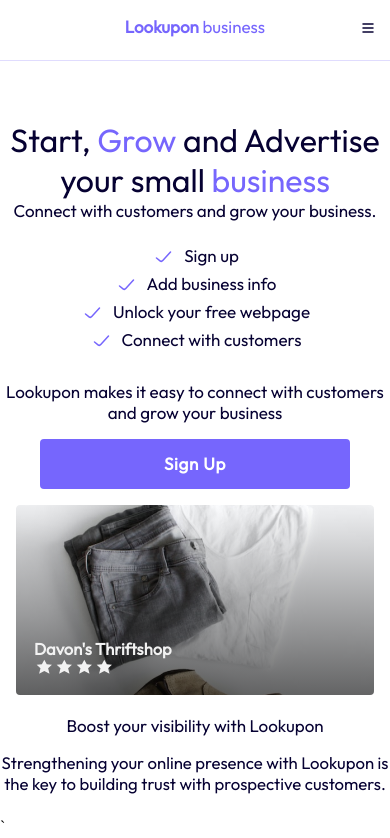
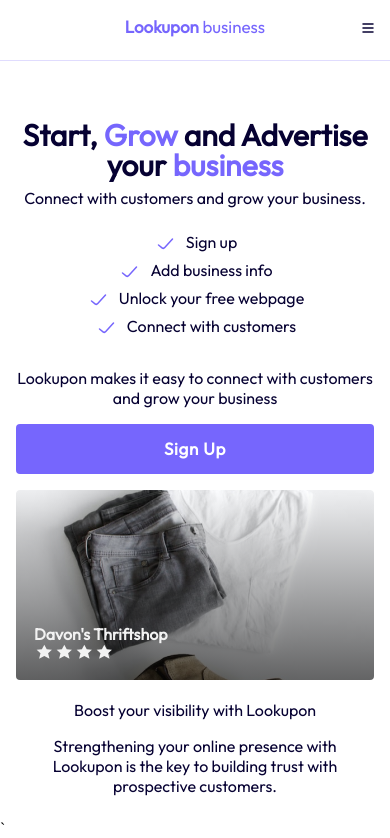
Before and after one commit to Fumbi1/Lookupon_prelaunch, a Next.js app: page /paths/business in a window 390 px wide. Shown: the top 838 px of the page. Built offline with nearby package versions, Linux system fonts and the light colour scheme.

Commit message:
Modified the overall design

```diff
--- a/app/components/buttonBlue/blue.css
+++ b/app/components/buttonBlue/blue.css
@@ -8,7 +8,7 @@
 
 .btn{
     width: fit-content;
-    padding: 0.75rem 7.75rem;
+    padding: 0.75rem 9.25rem;
     background-color: #7666FD;
     border-radius: 0.25rem;
     color: #FFF;
--- a/app/components/buttonWhite/white.css
+++ b/app/components/buttonWhite/white.css
@@ -8,7 +8,7 @@
 
 .btn22{
     width: fit-content;
-    padding: 0.75rem 5rem;
+    padding: 0.75rem 6.25rem;
     background-color: #FFF;
     border: 1px solid #7666FD;
     border-radius: 0.25rem;
--- a/app/components/highlights/highlights.css
+++ b/app/components/highlights/highlights.css
@@ -15,7 +15,7 @@
     color: #060132;
     text-align: center;
     font-family: Outfit;
-    font-size: clamp(1rem, 0.7143rem + 1.4286vw, 2rem);
+    font-size: clamp(1rem, 0.6154rem + 1.5385vw, 2rem);
     font-style: normal;
     font-weight: 500;
     line-height: normal;
--- a/app/paths/business/business.css
+++ b/app/paths/business/business.css
@@ -20,30 +20,32 @@
 
 .title2{
     padding-top: 7.5rem;
+    margin-inline: 2.5%;
     color: #060132;
     text-align: center;
-    font-family: Outfit;
-    font-size: clamp(1.875rem, 1.2679rem + 3.0357vw, 4rem);
-    font-style: normal;
-    font-weight: 500;
-    line-height: normal;
+    font-family: Outfit, sans-serif;
+    font-size: clamp(1.875rem, 1.0577rem + 3.2692vw, 4rem);
+    font-weight: 600;
+    line-height: 1.875rem;
 }
 
 .colour{
     color: #7666FD;
     text-align: center;
     font-family: Outfit;
-    font-size: clamp(1.875rem, 1.2679rem + 3.0357vw, 4rem);
+    font-size: clamp(1.875rem, 1.0577rem + 3.2692vw, 4rem);
     font-style: normal;
-    font-weight: 500;
-    line-height: normal;
+    font-weight: 600;
+    line-height: 1.875rem;
 }
 
 .desc2{
     color: #060132;
     text-align: center;
+    margin-top: 0.5rem;
+    margin-inline: 2.5%;
     font-family: Outfit;
-    font-size: clamp(1rem, 0.7143rem + 1.4286vw, 2rem);
+    font-size: clamp(1rem, 0.6154rem + 1.5385vw, 2rem);
     font-style: normal;
     font-weight: 500;
     line-height: normal;
@@ -53,8 +55,9 @@
 .desc3{
     color: #060132;
     text-align: center;
+    margin-inline: 2.5%;
     font-family: Outfit;
-    font-size: clamp(1rem, 0.7143rem + 1.4286vw, 2rem);
+    font-size: clamp(1rem, 0.6154rem + 1.5385vw, 2rem);
     font-style: normal;
     font-weight: 500;
     line-height: normal;
@@ -89,7 +92,7 @@
 .thrift{
     color: #F2F2F2;
     font-family: Outfit;
-    font-size: clamp(1rem, 0.8571rem + 0.7143vw, 1.5rem);
+    font-size: clamp(1rem, 0.8077rem + 0.7692vw, 1.5rem);
     font-style: normal;
     font-weight: 700;
     line-height: normal;
@@ -103,7 +106,7 @@
     color: #060132;
     text-align: center;
     font-family: Outfit;
-    font-size: clamp(1rem, 0.7143rem + 1.4286vw, 2rem);
+    font-size: clamp(1rem, 0.6154rem + 1.5385vw, 2rem);
     font-style: normal;
     font-weight: 500;
     line-height: normal;
@@ -113,8 +116,9 @@
 .desc4{
     color: #060132;
     text-align: center;
+    margin-inline: 5%;
     font-family: Outfit;
-    font-size: clamp(1rem, 0.7857rem + 1.0714vw, 1.75rem);
+    font-size: clamp(1rem, 0.7115rem + 1.1538vw, 1.75rem);
     font-style: normal;
     font-weight: 300;
     line-height: normal;
--- a/app/paths/business/page.js
+++ b/app/paths/business/page.js
@@ -19,7 +19,7 @@
         <main className="main2">
             <Nav2 Set={Toggle}/>
             <div className={modal === true? "mode_active" : "mode"}><Notify OnPress={Toggle}/></div>
-            <p className="title2">Start, <span className="colour">Grow</span> and Advertise<br/>your small <span className="colour">business</span></p>
+            <p className="title2">Start, <span className="colour">Grow</span> and Advertise<br/>your <span className="colour">business</span></p>
             <p className="desc2">Connect with customers and grow your business.</p>
 
             <Tick children="Sign up" />
```
Also changed, not shown: app/page.css (+6 -6 lines).
